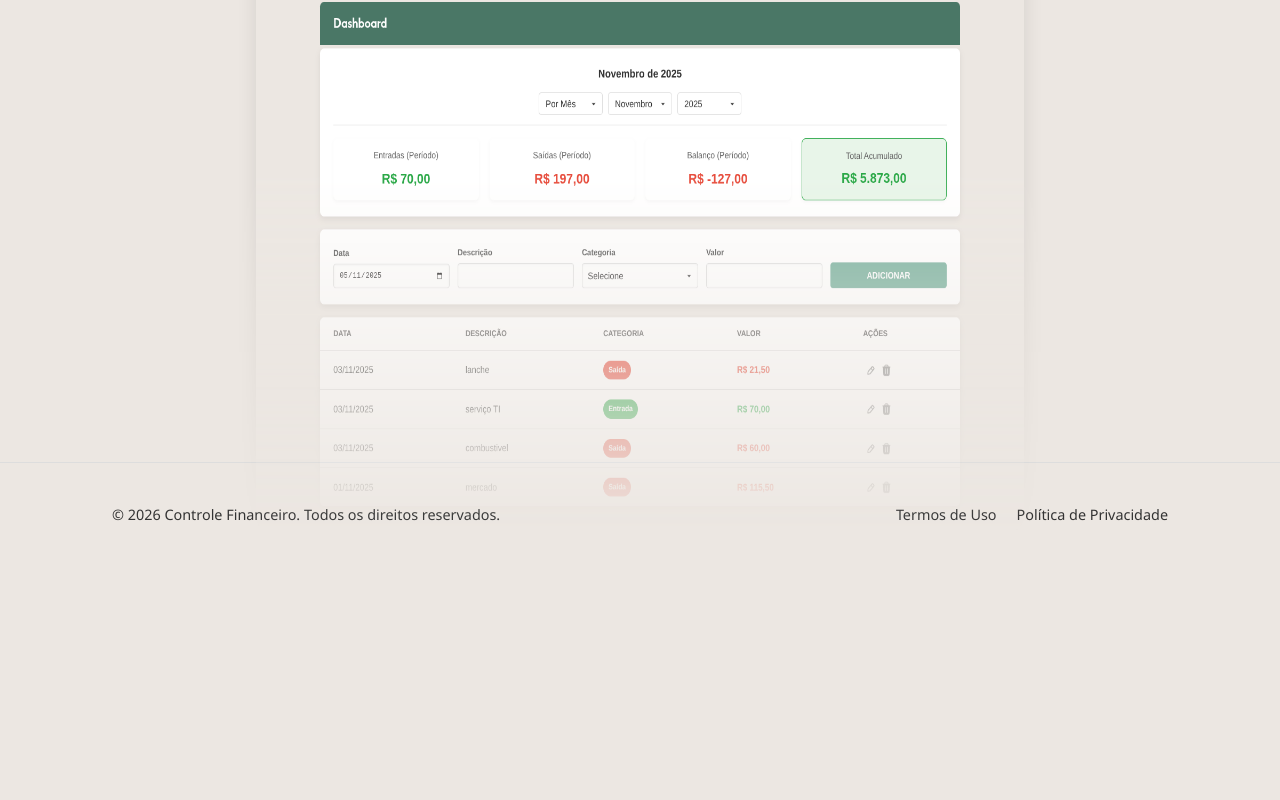
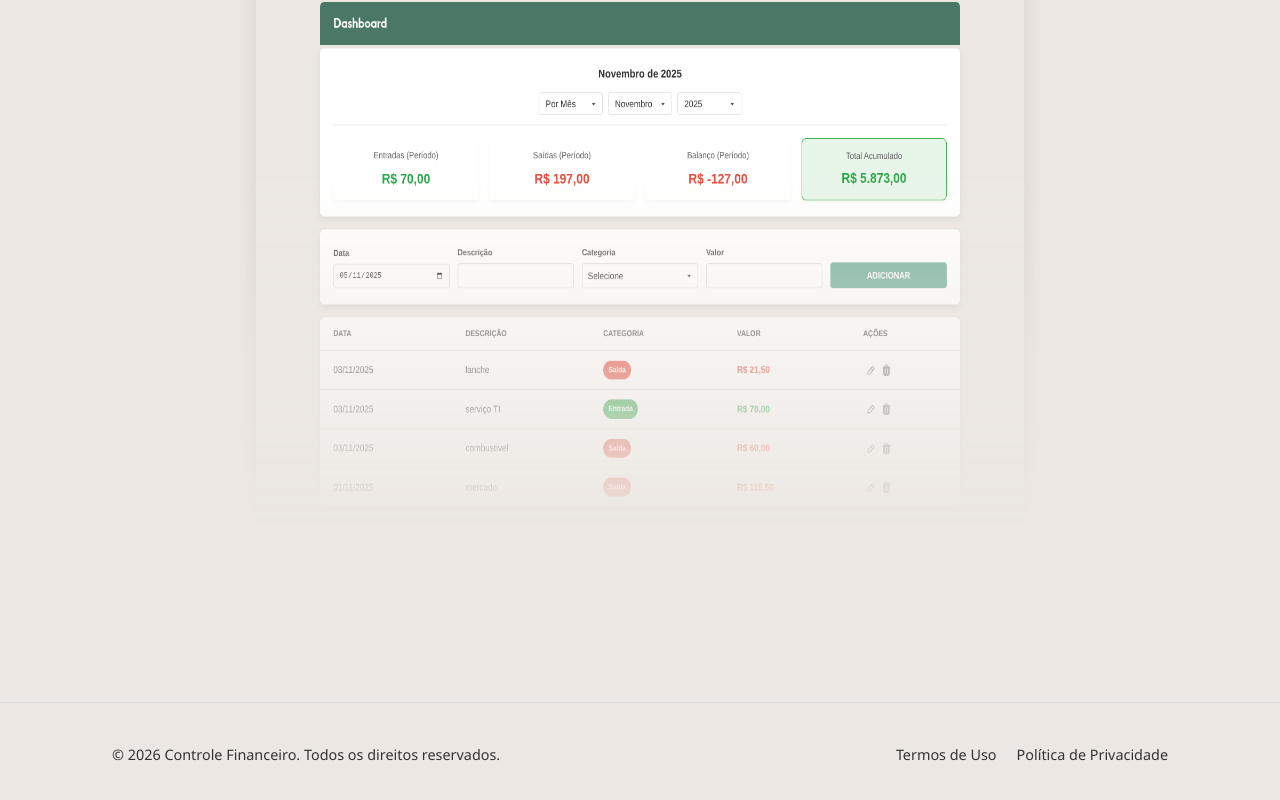
Before and after one commit to lucasecs92/controle-financeiro-next, a Next.js app in the folder controle-financeiro/: page / in a window 1280 px wide. Shown: the part 930-1730 px from the top of the page. Before the commit the page ends 1496 px from the top, so only its background shows below. Built offline with nearby package versions, Linux system fonts and the light colour scheme; a web font is replaced by a local one.

Commit message:
refactor
componente de rodapé com links para a próxima página e uma estrutura mais eficiente.

```diff
--- a/controle-financeiro/src/app/page.tsx
+++ b/controle-financeiro/src/app/page.tsx
@@ -7,7 +7,7 @@ export default function Home() {
   return (
     <>
       <Navbar />
-      <section className={styles.containerPage}>
+      <section className={styles.pageContainer}>
         <main className={styles.mainContainer}>
           <h1 className={styles.heroTitle}>
             <span className={styles.accentWord}>Controle</span> suas finanças
--- a/controle-financeiro/src/components/layout/Footer/Footer.tsx
+++ b/controle-financeiro/src/components/layout/Footer/Footer.tsx
@@ -1,15 +1,25 @@
+import Link from "next/link";
 import styles from "./Footer.module.scss";
 
 export default function Footer() {
+  const currentYear = new Date().getFullYear();
+
   return (
     <footer className={styles.footerContainer}>
-        <section className={styles.footerWrapper}>
-            <p>&copy; {new Date().getFullYear()} Controle Financeiro. Todos os direitos reservados.</p>
-            <ul className={styles.footerLinks}>
-                <li><a href="/terms">Termos de Uso</a></li>
-                <li><a href="/privacy">Política de Privacidade</a></li>
-            </ul>
-        </section>
+      <section className={styles.footerWrapper}>
+        <p>
+          &copy; {currentYear} Controle Financeiro. Todos os direitos reservados.
+        </p>
+
+        <ul className={styles.footerLinks}>
+          <li>
+            <Link href="/terms">Termos de Uso</Link>
+          </li>
+          <li>
+            <Link href="/privacy">Política de Privacidade</Link>
+          </li>
+        </ul>
+      </section>
     </footer>
   );
 }
--- a/controle-financeiro/src/styles/page.module.scss
+++ b/controle-financeiro/src/styles/page.module.scss
@@ -1,10 +1,10 @@
 @use "variables" as *;
 
-.containerPage {
-  background-color: $primary-bg;
+.pageContainer {
   min-height: 100vh;
   display: flex;
   flex-direction: column;
+  margin-bottom: 15rem;
 }
 
 .mainContainer {
```
